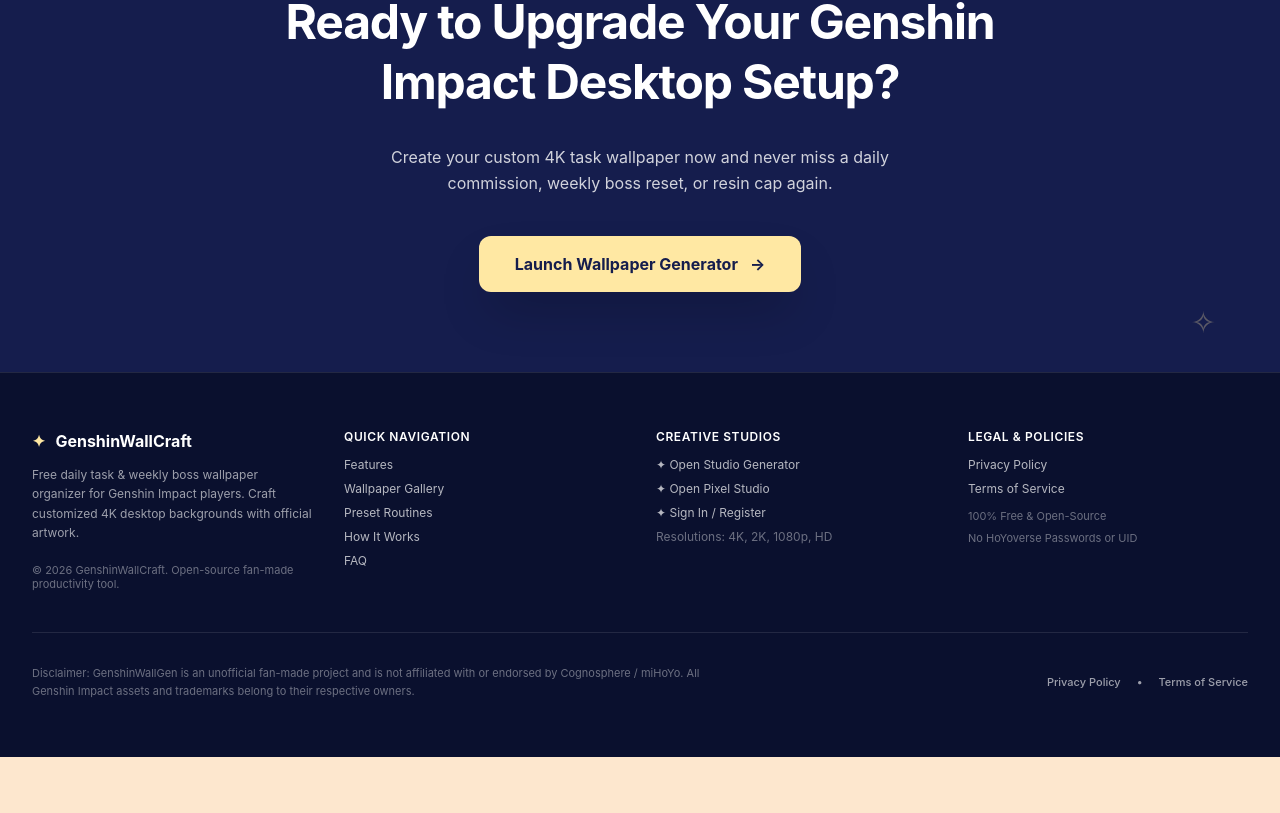
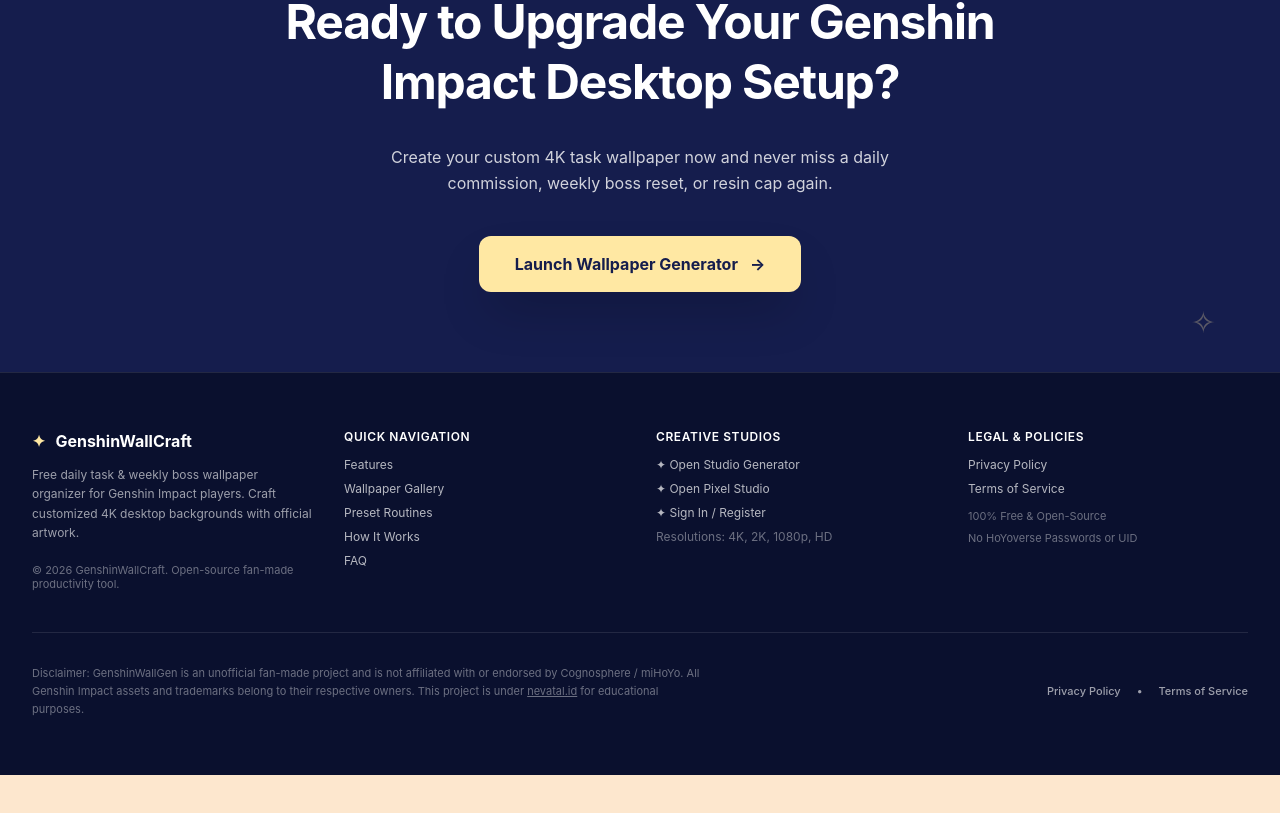
Before and after one commit to thirza258/GenshinWallGen, a React (Vite) app in the folder frontend/: page / in a window 1280 px wide. Shown: the part 5653-6466 px from the top of the page. Built offline with nearby package versions, Linux system fonts and the light colour scheme; no server answers; a web font is replaced by a local one.

Commit message:
chore(legal): add nevatal.id educational disclaimer to footers

```diff
--- a/frontend/src/components/LandingPage.jsx
+++ b/frontend/src/components/LandingPage.jsx
@@ -1064,7 +1064,7 @@ const LandingPage = ({
           {/* Legal / Disclaimer Notice & Bottom Links */}
           <div className="pt-8 border-t border-white/10 flex flex-col sm:flex-row justify-between items-start sm:items-center gap-4 text-[11px] text-white/40 leading-relaxed">
             <p className="max-w-2xl">
-              Disclaimer: GenshinWallGen is an unofficial fan-made project and is not affiliated with or endorsed by Cognosphere / miHoYo. All Genshin Impact assets and trademarks belong to their respective owners.
+              Disclaimer: GenshinWallGen is an unofficial fan-made project and is not affiliated with or endorsed by Cognosphere / miHoYo. All Genshin Impact assets and trademarks belong to their respective owners. This project is under <a href="https://nevatal.id" target="_blank" rel="noopener noreferrer" className="underline hover:text-white">nevatal.id</a> for educational purposes.
             </p>
             <div className="flex items-center gap-4 text-white/60 font-medium whitespace-nowrap">
               <a
--- a/frontend/src/components/LegalPage.jsx
+++ b/frontend/src/components/LegalPage.jsx
@@ -444,7 +444,7 @@ const LegalPage = ({
             </div>
           </div>
           <div className="text-[11px] text-white/40 pt-4 border-t border-white/10 leading-relaxed">
-            Disclaimer: GenshinWallGen is an unofficial fan-made project and is not affiliated with or endorsed by Cognosphere / miHoYo. All Genshin Impact assets and trademarks belong to their respective owners.
+            Disclaimer: GenshinWallGen is an unofficial fan-made project and is not affiliated with or endorsed by Cognosphere / miHoYo. All Genshin Impact assets and trademarks belong to their respective owners. This project is under <a href="https://nevatal.id" target="_blank" rel="noopener noreferrer" className="underline hover:text-white">nevatal.id</a> for educational purposes.
           </div>
         </div>
       </footer>
```
